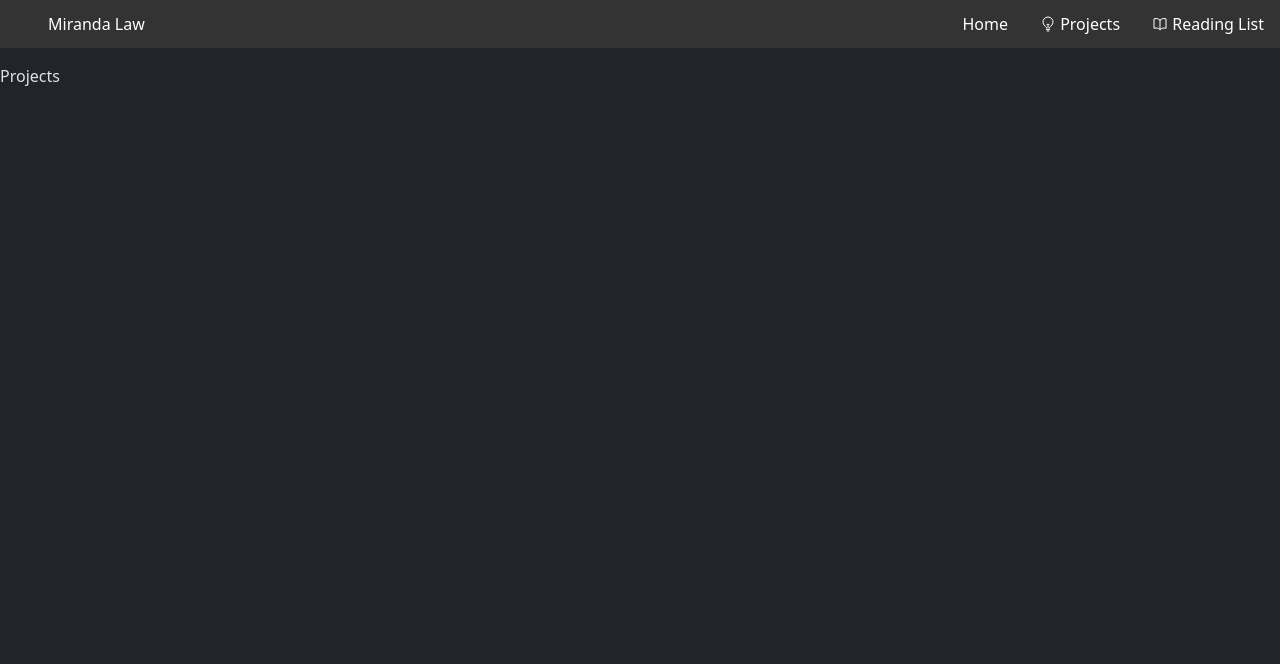
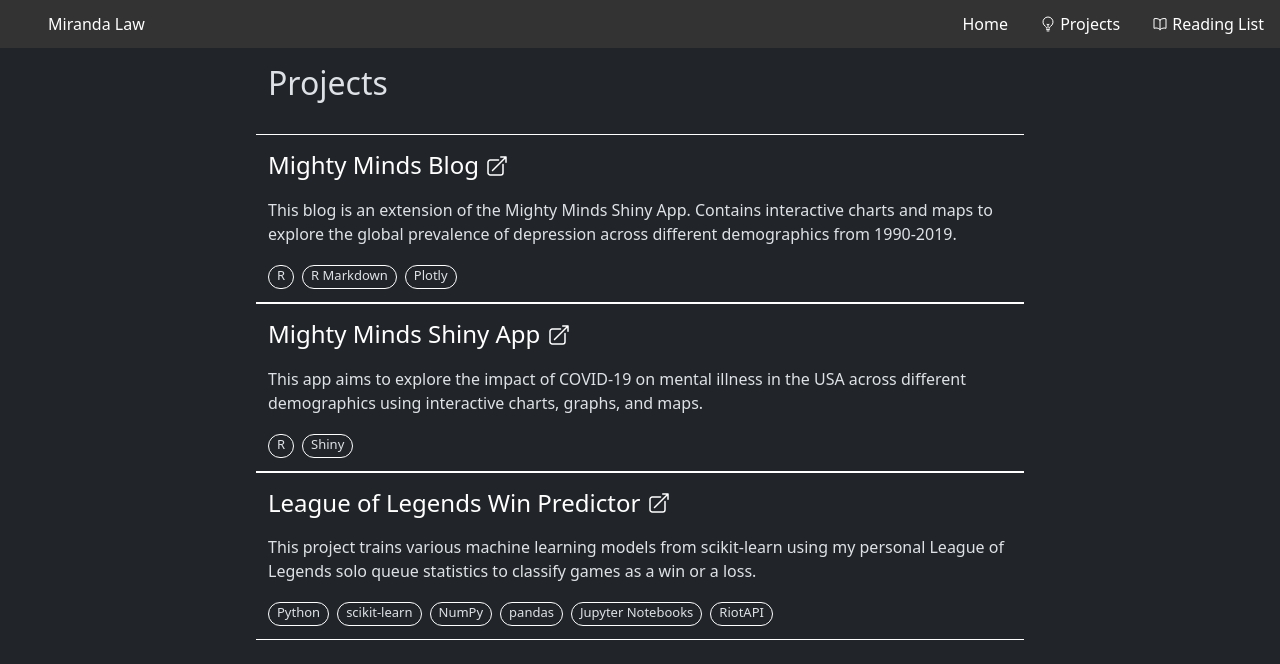
Before and after one commit to miranda-law/miranda-law, a React (Create React App) app: page /miranda-law/projects in a window 1280 px wide. Shown: the top 664 px of the page. Built offline with nearby package versions, Linux system fonts and the light colour scheme; some icons are missing.

Commit message:
create Project page to start adding content

```diff
--- a/src/pages/Projects.js
+++ b/src/pages/Projects.js
@@ -1,9 +1,30 @@
 import React from "react";
+import Container from 'react-bootstrap/Container';
+import Row from 'react-bootstrap/Row';
+import ProjectItem from "../components/ProjectItem";
+import projectData from '../data/projects/project-list.json';
 
-function Projects() {
-    return (
-        <div className="projects-container">Projects</div>
-    );
+class Projects extends React.Component {
+    constructor() {
+        super();
+        this.state = {
+            projects: projectData
+        };
+    }
+    render() {
+        const projectItems = this.state.projects.map((item, i) =>
+            <Row key={`project-row${i}`}>
+                <ProjectItem dataKey={`project${i}`} item={item} />
+            </Row>
+        )
+        return(
+            <Container fluid style={{maxWidth: "60%"}}>
+                <Row>
+                    <h1 id="projects">Projects</h1>
+                </Row> <br/>
+                {projectItems}
+            </Container>
+        );
+    }
 }
-
 export default Projects
```
